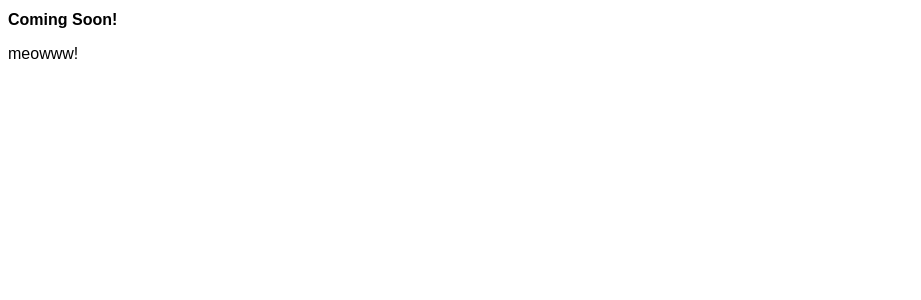
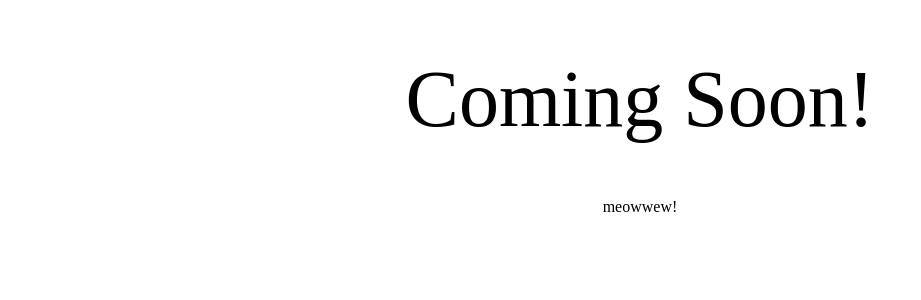
Before and after one commit to jesssacker/jess-site, a Jekyll site: the page built from index.html, in a window 1280 px wide. Shown: the top 300 px of the page, without its empty margins (0-921 px from the left). Built offline with Jekyll 4.4.1, drawn with Linux system fonts in a browser that asks for light colours.

```diff
--- a/_layouts/default.html
+++ b/_layouts/default.html
@@ -0,0 +1,13 @@
+<!DOCTYPE html>
+<html>
+  <head>
+    <script src="https://use.typekit.net/xfu2cdz.js"></script>
+    <script>try{Typekit.load({ async: true });}catch(e){}</script>
+    <meta charset="utf-8">
+    <title>my site</title>
+    <link rel="stylesheet" href="main.css">
+</head>
+<body>
+  {{content}}
+</body>
+</html>
--- a/index.html
+++ b/index.html
@@ -1,13 +1,5 @@
-<!DOCTYPE html>
-<html>
-  <head>
-    <meta charset="utf-8">
-    <title>my site</title>
-    <link rel="stylesheet" href="main.css">
-</head>
-<body>
+---
+layout: default
+---
   <h1>Coming Soon!</h1>
-  <p>meowww!</p>
-
-</body>
-</html>
+  <p>meowwew!</p>
--- a/main.css
+++ b/main.css
@@ -1,4 +1,11 @@
 * {
  font-size: 100%;
- font-family: Arial;
+ font-family: "orpheuspro",serif;
+ font-weight:100;
+ text-align:center;
 }
+
+h1 {
+
+  font-size:5em;
+}
```
